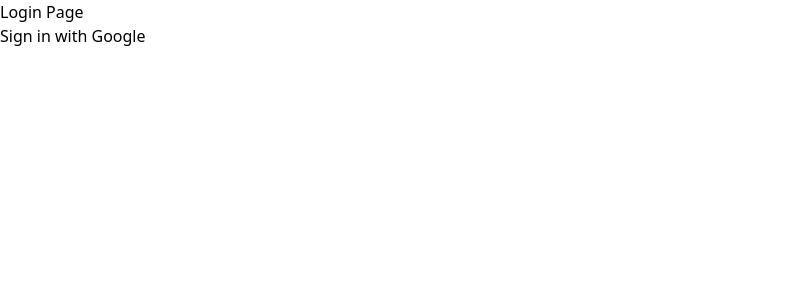
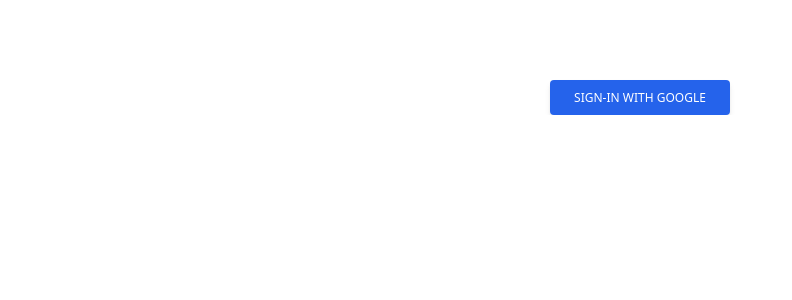
Before and after one commit to abalfazlzareei/JuliaDev, a React (Vite) app in the folder client/: page / in a window 1280 px wide. Shown: the top 300 px of the page, without its empty margins (0-792 px from the left). Built offline with nearby package versions, Linux system fonts and the light colour scheme.

Commit message:
sign-in finished

```diff
--- a/client/src/pages/Login.tsx
+++ b/client/src/pages/Login.tsx
@@ -1,7 +1,8 @@
-import React, { useState } from 'react';
-import { GoogleAuthProvider, signInWithPopup } from 'firebase/auth';
-import { useNavigate } from 'react-router-dom';
-import { auth } from '../Firebase';
+import React, { useState } from "react";
+import { GoogleAuthProvider, signInWithPopup } from "firebase/auth";
+import { useNavigate } from "react-router-dom";
+import { auth } from "../Firebase";
+import { Typography } from "@mui/material";
 
 //WE NEED TO USE SIGN IN WITH POPUP IF WE USE GOOGLE SIGN IN WITH A CHROME EXTENSION
 
@@ -17,7 +18,7 @@
     signInWithPopup(auth, new GoogleAuthProvider())
       .then((response) => {
         console.log(response.user.uid);
-                navigateTo('/home');
+        navigateTo("/home");
       })
       .catch((error) => {
         console.log(error);
@@ -26,10 +27,14 @@
   };
 
   return (
-        <div>
-            <p>Login Page</p>
-            <button onClick={() => signInWithGoogle()} disabled={authing}>
-                Sign in with Google
+    <div className="flex space-x-2 justify-center">
+      <button
+        disabled={authing}
+        type="button"
+        onClick={signInWithGoogle}
+        className="inline-block px-6 py-2.5 bg-blue-600 text-white font-medium text-xs leading-tight uppercase rounded shadow-md hover:bg-blue-700 hover:shadow-lg focus:bg-blue-700 focus:shadow-lg focus:outline-none focus:ring-0 active:bg-blue-800 active:shadow-lg transition duration-150 ease-in-out mt-20"
+      >
+        SIGN-IN WITH GOOGLE
       </button>
     </div>
   );
```
Lines whose indentation alone changed are shown as unchanged.
